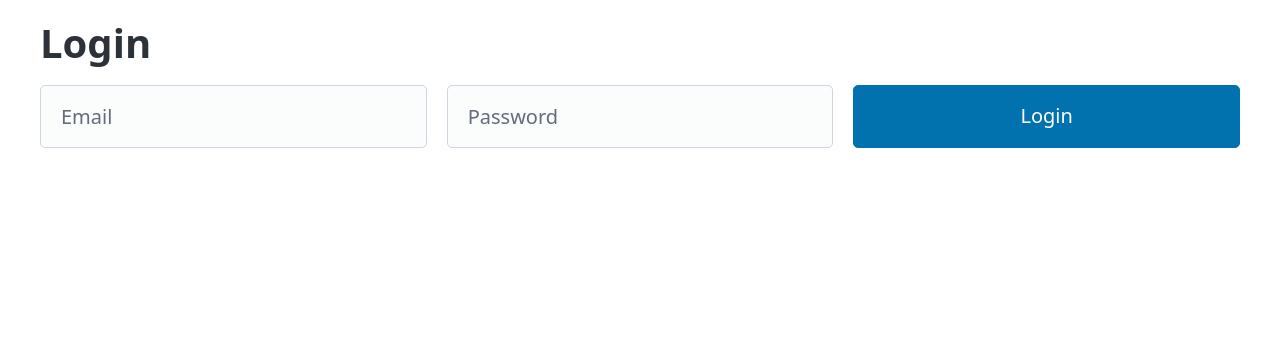
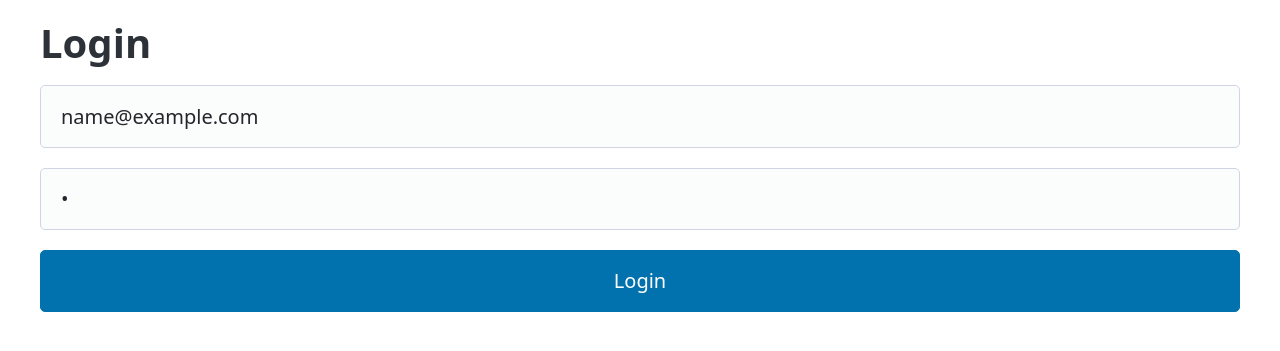
Before and after one commit to FreemanApps/reviewer, a FastAPI app: template src/templates/login.jinja in a window 1280 px wide. Shown: the part 130-481 px from the top of the page. Run offline with FastAPI, Linux system fonts and the light colour scheme; the template is opened without the code that fills it: most values are stand-ins (such as "Sample title", 1, 10 or a date in 2020).

Commit message:
Add form error handling for login page

```diff
--- a/roadmap.txt
+++ b/roadmap.txt
@@ -1,2 +1,2 @@
-1. Add form error handling for post on auth.py, patch on person, post and patch on reply and post and patch on review - 12/11
+1. Add form error handling for patch on person, post and patch on reply and post and patch on review - 12/11
 2. Add comments and README.md
--- a/src/templates/login.jinja
+++ b/src/templates/login.jinja
@@ -3,9 +3,12 @@
 <main class="container">
     <h1>Login</h1>
     <form hx-post="{{ url_for('login') }}" hx-target="body" hx-push-url="true" hx-disabled-elt="fieldset, button">
-        <fieldset class="grid">
-            <input type="text" name="email_address" placeholder="Email" aria-label="Email" autocomplete="email"/>
-            <input type="password" name="password" placeholder="Password" aria-label="Password" autocomplete="current-password"/>
+        <fieldset>
+            <input type="text" name="email_address" placeholder="Email" aria-label="Email" autocomplete="email"{% if form_data %} value="{{ form_data['email_address'] }}"{% endif %}{% if error %} aria-describedby="invalid-helper" aria-invalid="true"{% endif %}/>
+            <input type="password" name="password" placeholder="Password" aria-label="Password" autocomplete="current-password"{% if form_data %} value="{{ form_data['password'] }}"{% endif %}{% if error %} aria-describedby="invalid-helper" aria-invalid="true"{% endif %}/>
+            {% if error %}
+                <small id="invalid-helper">{{ error }}</small>
+            {% endif %}
             <button type="submit" class="primary">Login</button>
         </fieldset>
     </form>
```
Also changed, not shown: src/routes/auth.py (+8 -1 lines).
